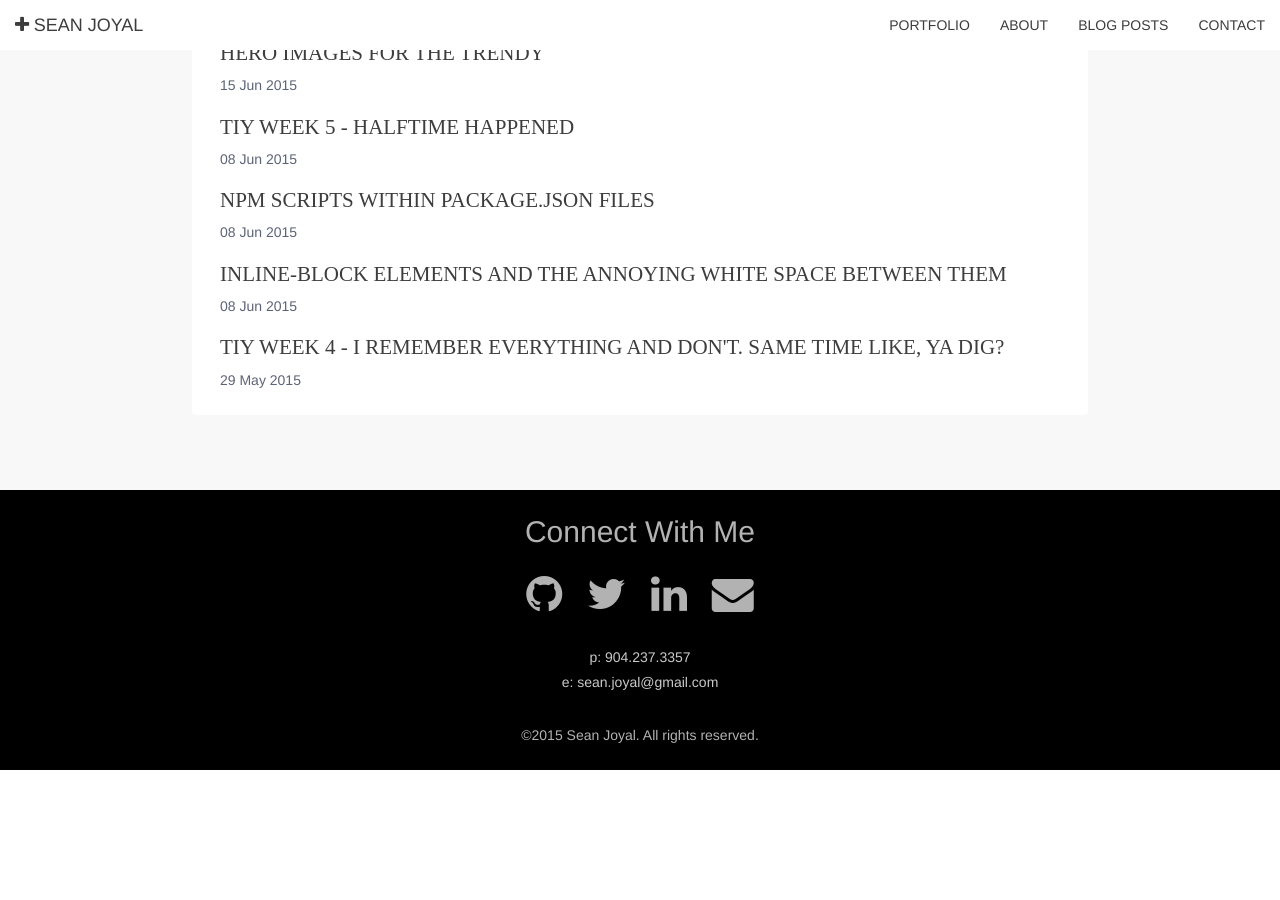
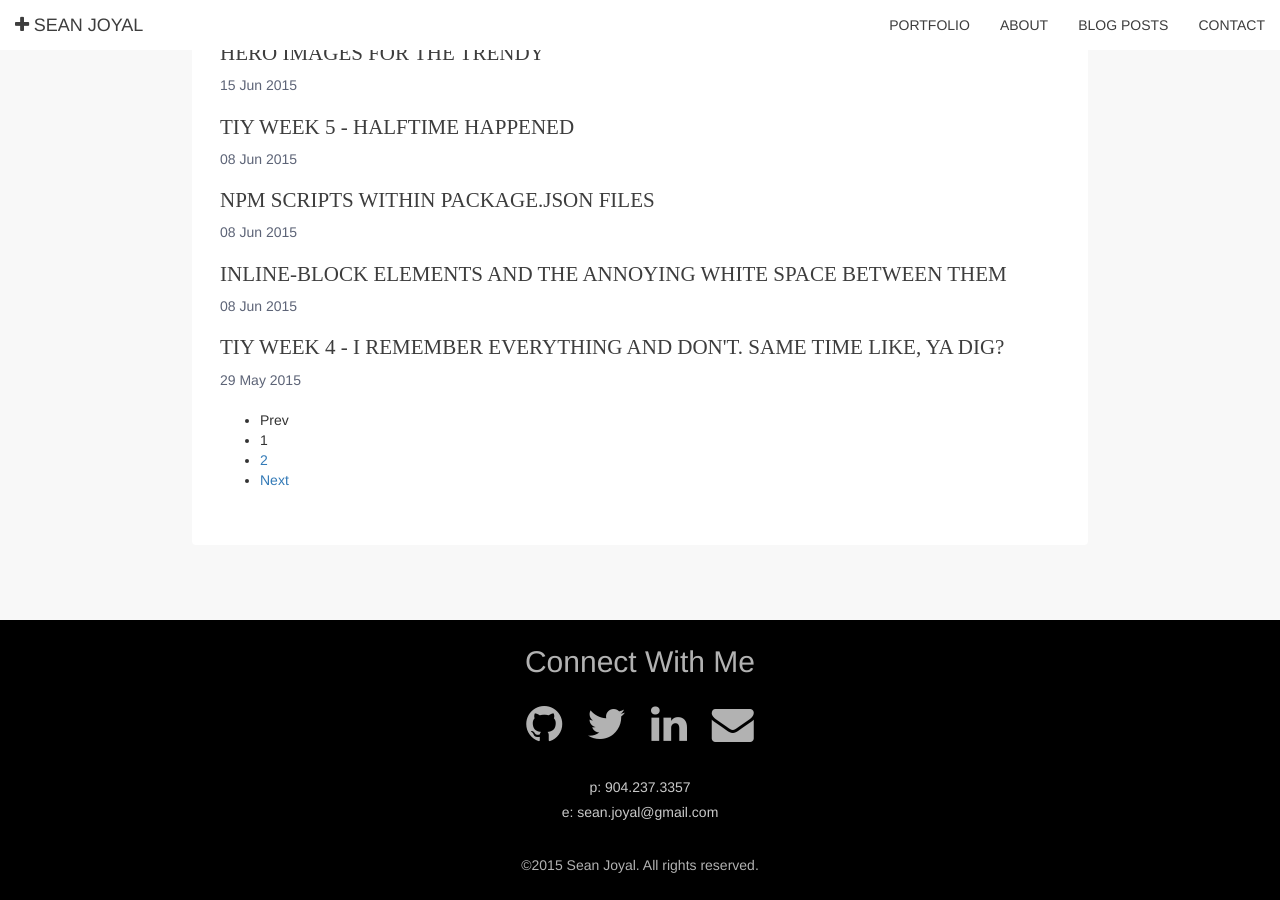
Before and after one commit to sjoyal/sjoyal.github.io, a Jekyll site: the page built from index.html, in a window 1280 px wide and 900 px high, scrolled down 2893 px. Built offline with Jekyll 4.4.1, drawn with Linux system fonts in a browser that asks for light colours; nearby versions of some CDN libraries; the list of posts is cut into pages by our own code; before the commit the page ends 3663 px from its top, so only the background shows below that.

Commit message:
added pagination options to blog posts, unstyled at current

```diff
--- a/index.html
+++ b/index.html
@@ -120,6 +120,36 @@ title: Sean Joyal
               <a href="{{ post.url }}" class="post-link">Read More</a>
             </div>
           {% endfor %}
+            <div class="pagination">
+              <ul>
+                {% if paginator.previous_page %}
+                  {% if paginator.previous_page == 1 %}
+                  <li><a href="/">Prev</a></li>
+                  {% else %}
+                  <li><a href="/page{{ paginator.previous_page }}">Prev</a></li>
+                  {% endif %}
+                {% else %}
+                <li><span class="disabled">Prev</span></li>
+                {% endif %}
+                {% if paginator.page == 1 %}
+                <li><span class="active">1</span></li>
+                {% else %}
+                <li><a href="/">1</a></li>
+                {% endif %}
+                {% for count in (2..paginator.total_pages) %}
+                  {% if count == paginator.page %}
+                  <li><span class="active">{{ count }}</span></li>
+                  {% else %}
+                  <li><a href="/page{{ count }}">{{ count }}</a></li>
+                  {% endif %}
+                {% endfor %}
+                {% if paginator.next_page %}
+                <li><a href="/page{{ paginator.next_page }}">Next</a></li>
+                {% else %}
+                <li><span class="disabled">Next</span></li>
+                {% endif %}
+              </ul>
+            </div>
           </aside> <!-- .blog-post -->
         </section> <!--#posts-->
         <section id="contact">
```
